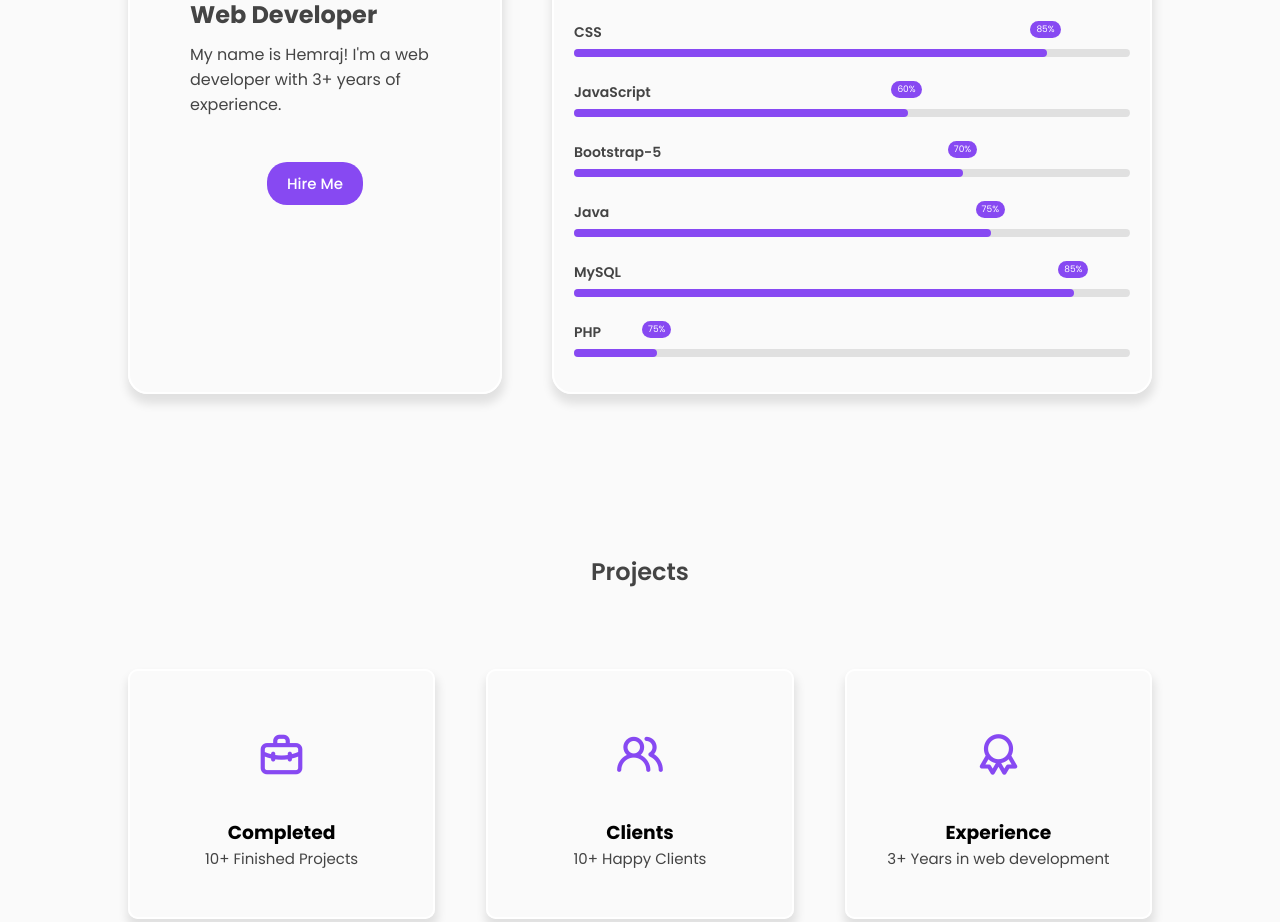
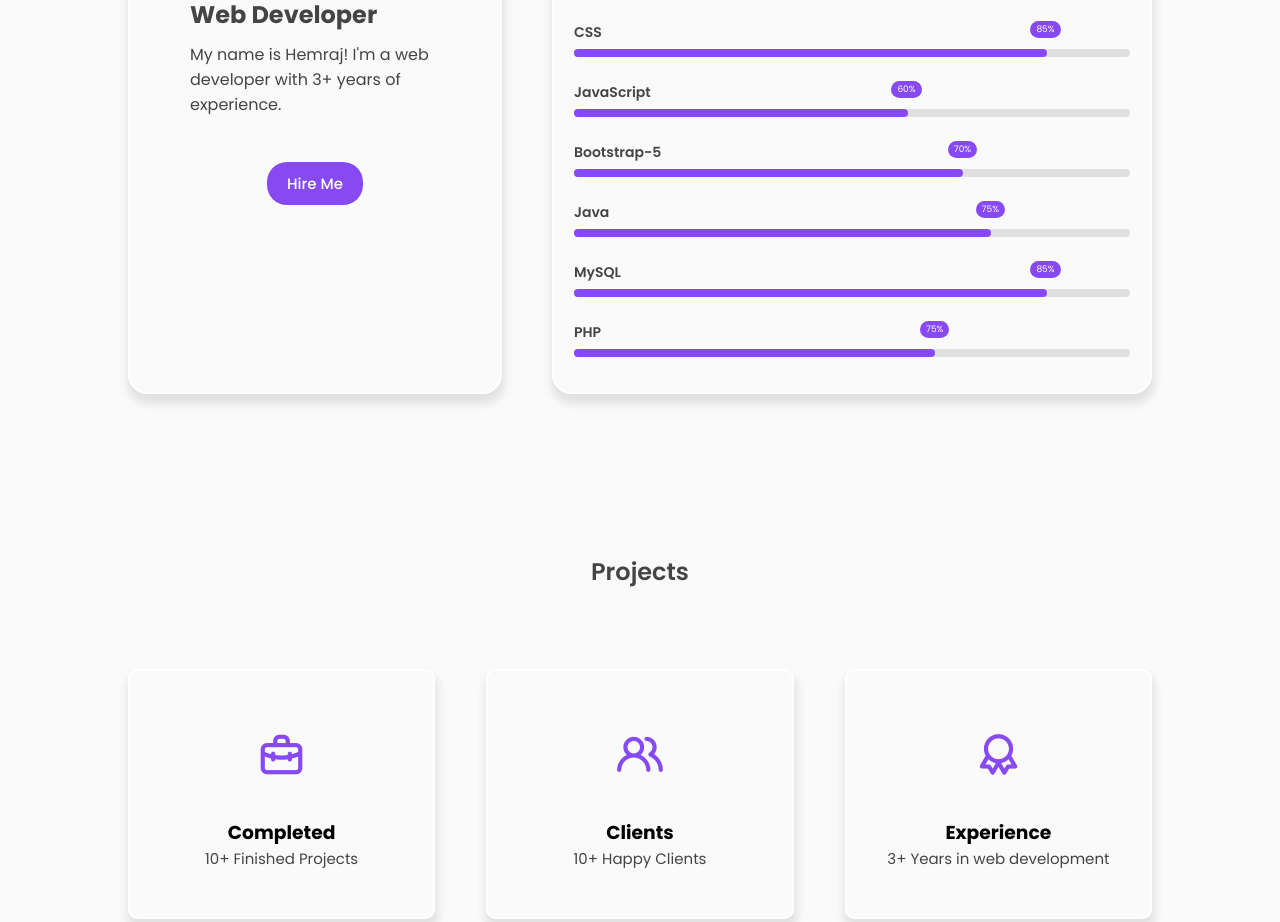
Before and after one commit to HemrajKalathoki/Portfolio, a plain HTML site: page index.html in a window 1280 px wide. Shown: the part 1070-1992 px from the top of the page. Drawn offline with nearby package versions, Linux system fonts and the light colour scheme; a web font is replaced by a local one.

Commit message:
Update style.css

```diff
--- a/style.css
+++ b/style.css
@@ -505,13 +505,13 @@ i{
     animation-delay: 0.1s;
     width: 75%;
 }
-.sql{
+.skill-per.sql{
     animation-delay: 0.1s;
-    width: 15%;
+    width: 85%;
 }
 .skill-per.php{
     animation-delay: 0.1s;
-    width: 15%;
+    width: 65%;
 }
 
 @keyframes progress{
```
